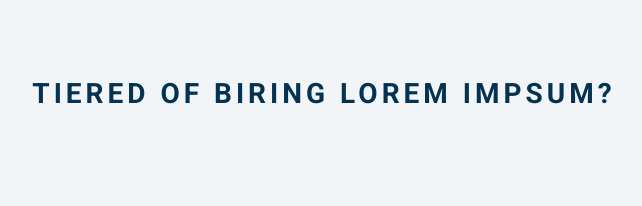
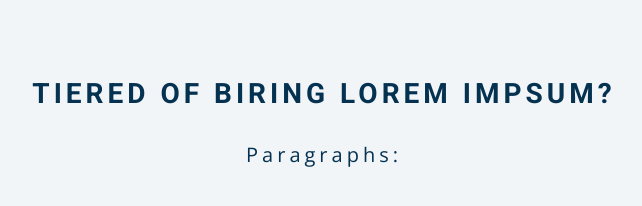
Before and after one commit to stormymayday/Lorem-Ipsum-Generator, a plain HTML site: page index.html in a window 1280 px wide. Shown: the whole page, without its empty margins (316-958 px from the left). Drawn offline with nearby package versions, Linux system fonts and the light colour scheme.

Commit message:
Added label for='amount'

```diff
--- a/index.html
+++ b/index.html
@@ -22,6 +22,8 @@
 
         <form class="lorem-form">
 
+            <label for="amount">paragraphs:</label>
+
         </form>
 
     </section>
```
